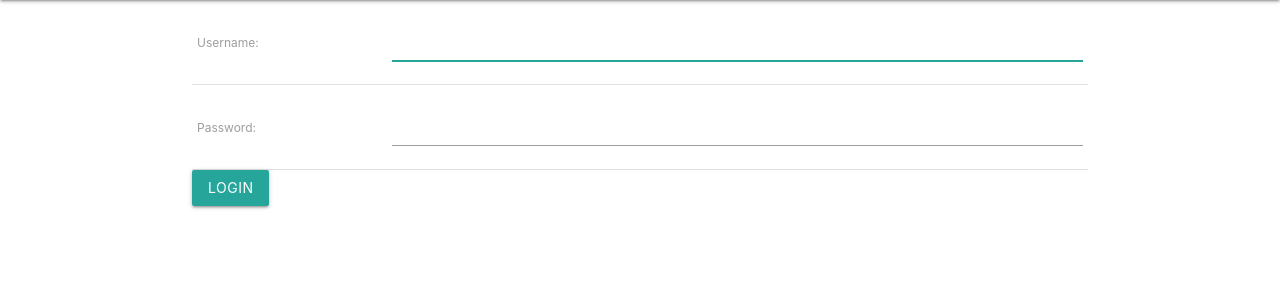
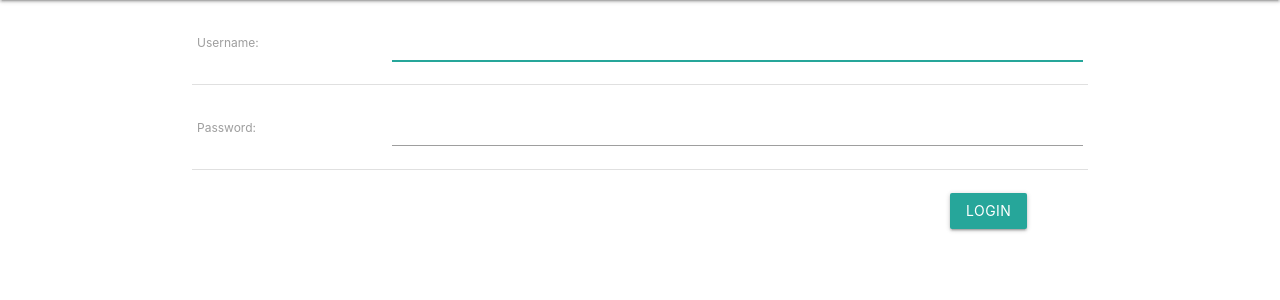
Before and after one commit to gertsfert/django_test, a Django app: page /accounts/login/ in a window 1280 px wide. Shown: the part 64-364 px from the top of the page. Run offline with Django 3.2, Linux system fonts and the light colour scheme.

Commit message:
adjusted formatting for logon page

```diff
--- a/mysite/posts/templates/registration/login.html
+++ b/mysite/posts/templates/registration/login.html
@@ -1,9 +1,7 @@
 {% extends 'posts/layout.html' %}
 
 {% block content %}
-    {% if form.errors %}
-        <p>Your username and password didn't match. Please try again.</p>
-    {% endif %}
+
 
     <form method="post" action="{% url 'login' %}">{% csrf_token %}
         <table>
@@ -16,11 +14,28 @@
                 <td>{{ form.password }}</td>
             </tr>
         </table>
-
+        <br>
         <!-- <input type="submit" value="login" /> -->
 
-        <button class="btn waves-effect waves-light" type="submit" name="action">Login</button>
+        <div class="row">
+            {% if form.errors %}
+            <!-- bottom pane - with errors -->
+            <div class="col s4 offset-s6 red-text lighten-1">
+                Your username and password didn't match. Please try again.
+            </div>
 
+            <div class="col s2">
+                <button class="btn waves-effect waves-light" type="submit" name="action">Login</button>
+            </div>
+
+            {% else %}
+            <!-- bottom pane - no errors-->
+            <div class="col s2 offset-s10">
+                <button class="btn waves-effect waves-light" type="submit" name="action">Login</button>
+            </div>
+
+            {% endif %}
+        </div>
         <input type="hidden" name="next" value="{{ next }}" />
     </form>
 {% endblock %}
```
